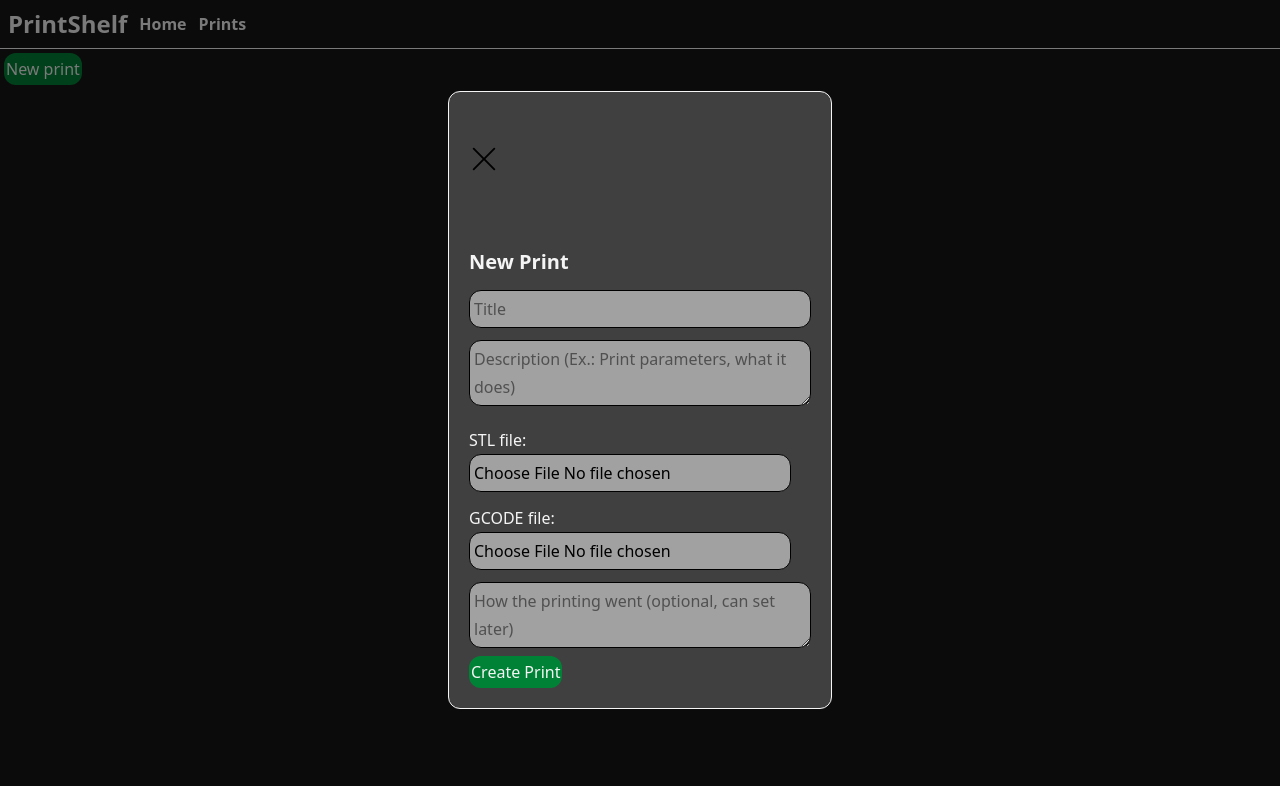
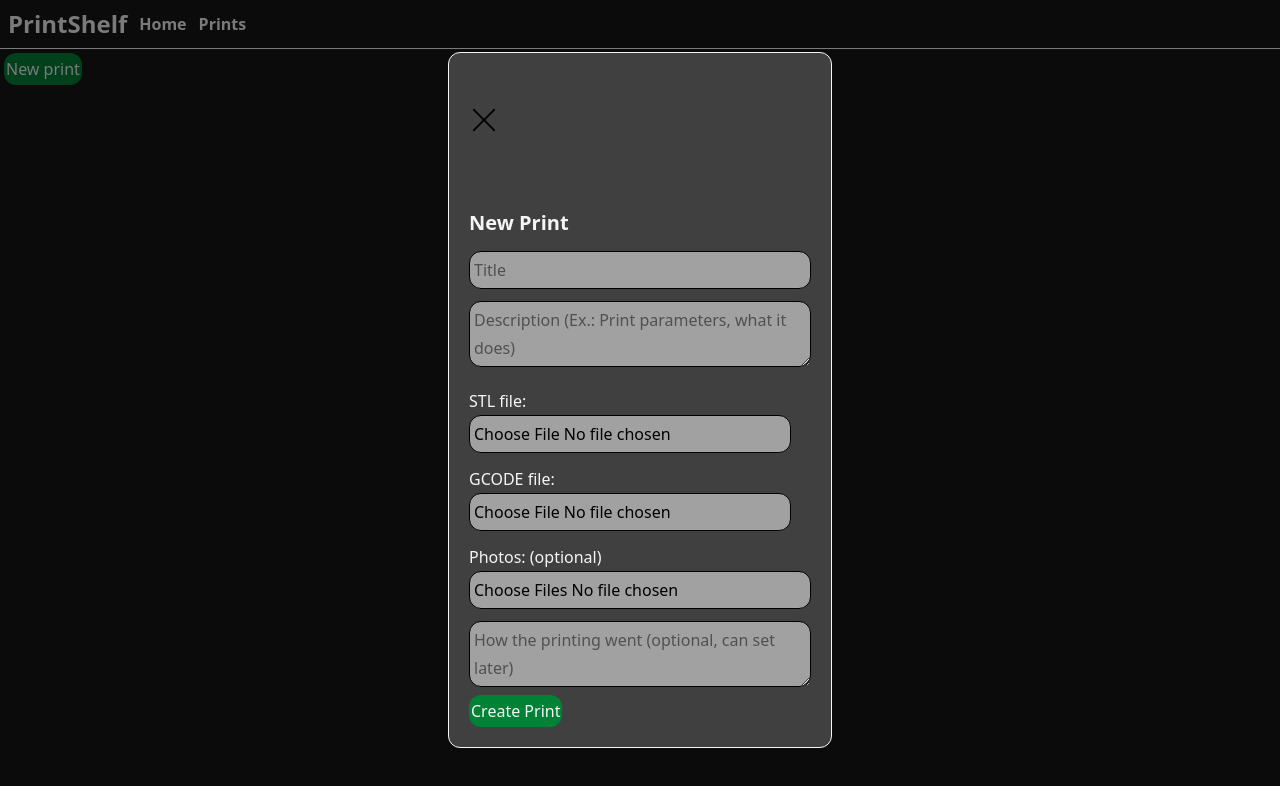
Before and after one commit to Nameless-Productions/printshelf, a Next.js app: page /prints in a window 1280 px wide. Both pictures are taken after a click on the button "New print". Shown: the top 786 px of the page. Built offline with nearby package versions, Linux system fonts and the light colour scheme.

Commit message:
feat: add image upload

```diff
--- a/app/prints/NewPrintModal.tsx
+++ b/app/prints/NewPrintModal.tsx
@@ -16,6 +16,9 @@ export default function NewPrintModal({ closeBtnOnClick }: { closeBtnOnClick: ()
             <label htmlFor="gcode">GCODE file:</label>
             <input type="file" className='inp-normal cursor-pointer mb-3' accept='.gcode' id='gcode' required />
 
+            <label htmlFor="photos">Photos: (optional)</label>
+            <input type="file" multiple className='inp-normal cursor-pointer mb-3 w-full' accept='image/*' id='photos' />
+
             <textarea name="info" placeholder='How the printing went (optional, can set later)' className='inp-normal w-full'></textarea>
             <br />
             <input type="submit" value="Create Print" className='btn-green' />
```
